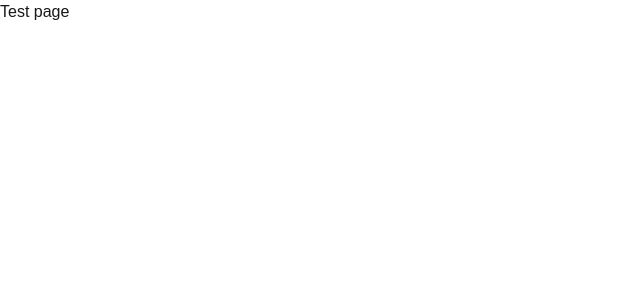
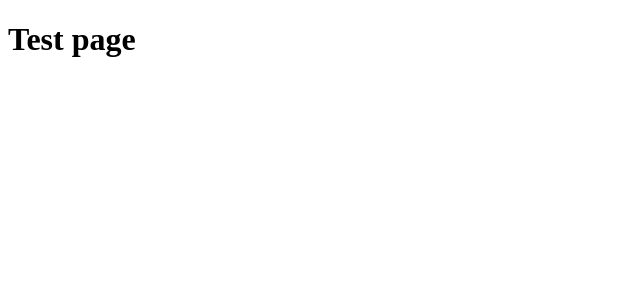
Before and after one commit to PavelCp/next-app, a Next.js app in the folder my-app/: page / in a window 1280 px wide. Shown: the top 300 px of the page, without its empty margins (0-640 px from the left). Built offline with nearby package versions, Linux system fonts and the light colour scheme.

Commit message:
adjust publish.yml

```diff
--- a/my-app/app/layout.tsx
+++ b/my-app/app/layout.tsx
@@ -1,22 +1,3 @@
-import type { Metadata } from "next";
-import { Geist, Geist_Mono } from "next/font/google";
-import "./globals.css";
-
-const geistSans = Geist({
-  variable: "--font-geist-sans",
-  subsets: ["latin"],
-});
-
-const geistMono = Geist_Mono({
-  variable: "--font-geist-mono",
-  subsets: ["latin"],
-});
-
-export const metadata: Metadata = {
-  title: "Create Next App",
-  description: "Generated by create next app",
-};
-
 export default function RootLayout({
   children,
 }: Readonly<{
@@ -26,7 +7,7 @@ export default function RootLayout({
     <html lang="en">
       <body
         data-testid="returnBodyInLayout.tsx"
-        className={`${geistSans.variable} ${geistMono.variable} antialiased`}
+        // className={`${geistSans.variable} ${geistMono.variable} antialiased`}
       >
         {children}
       </body>
```
